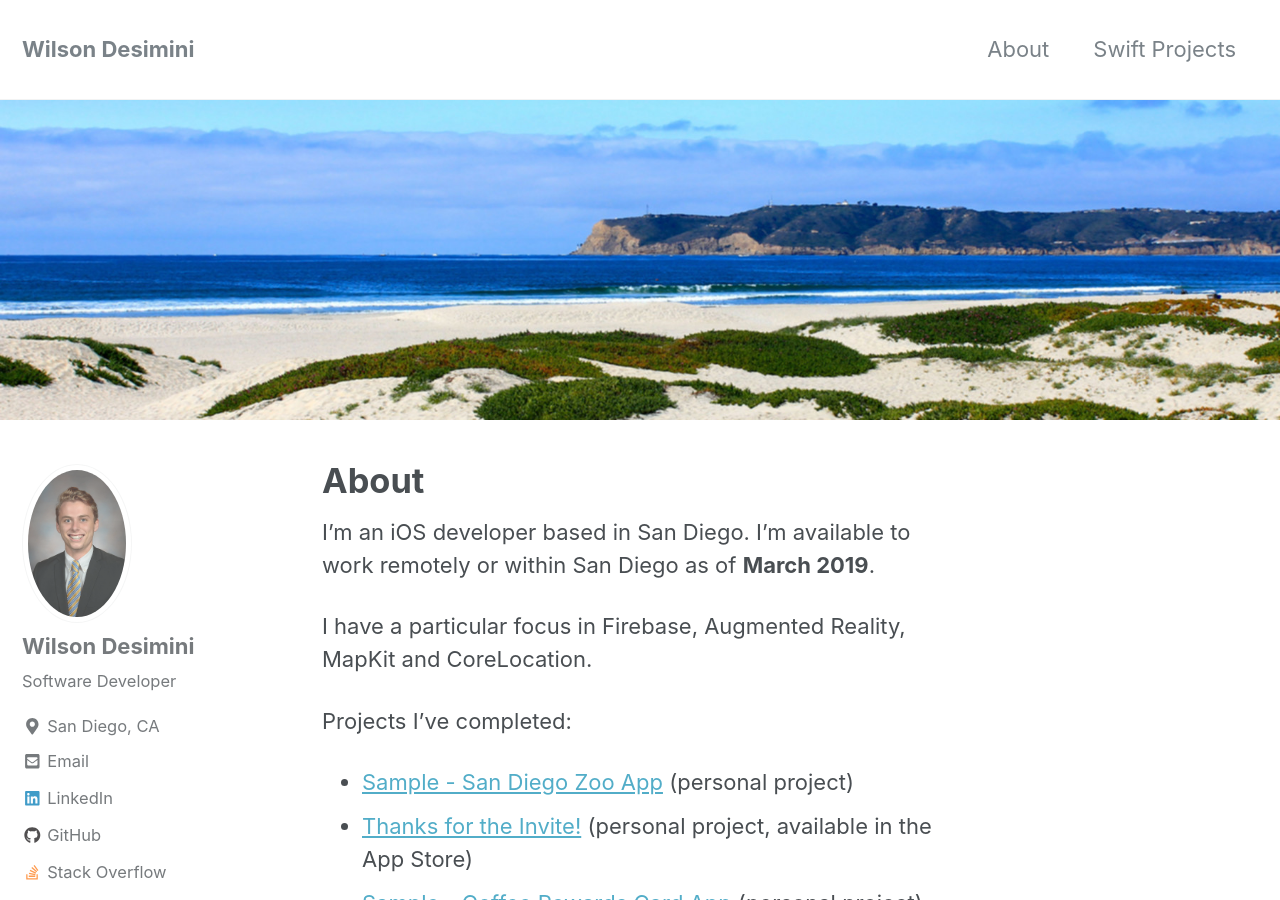
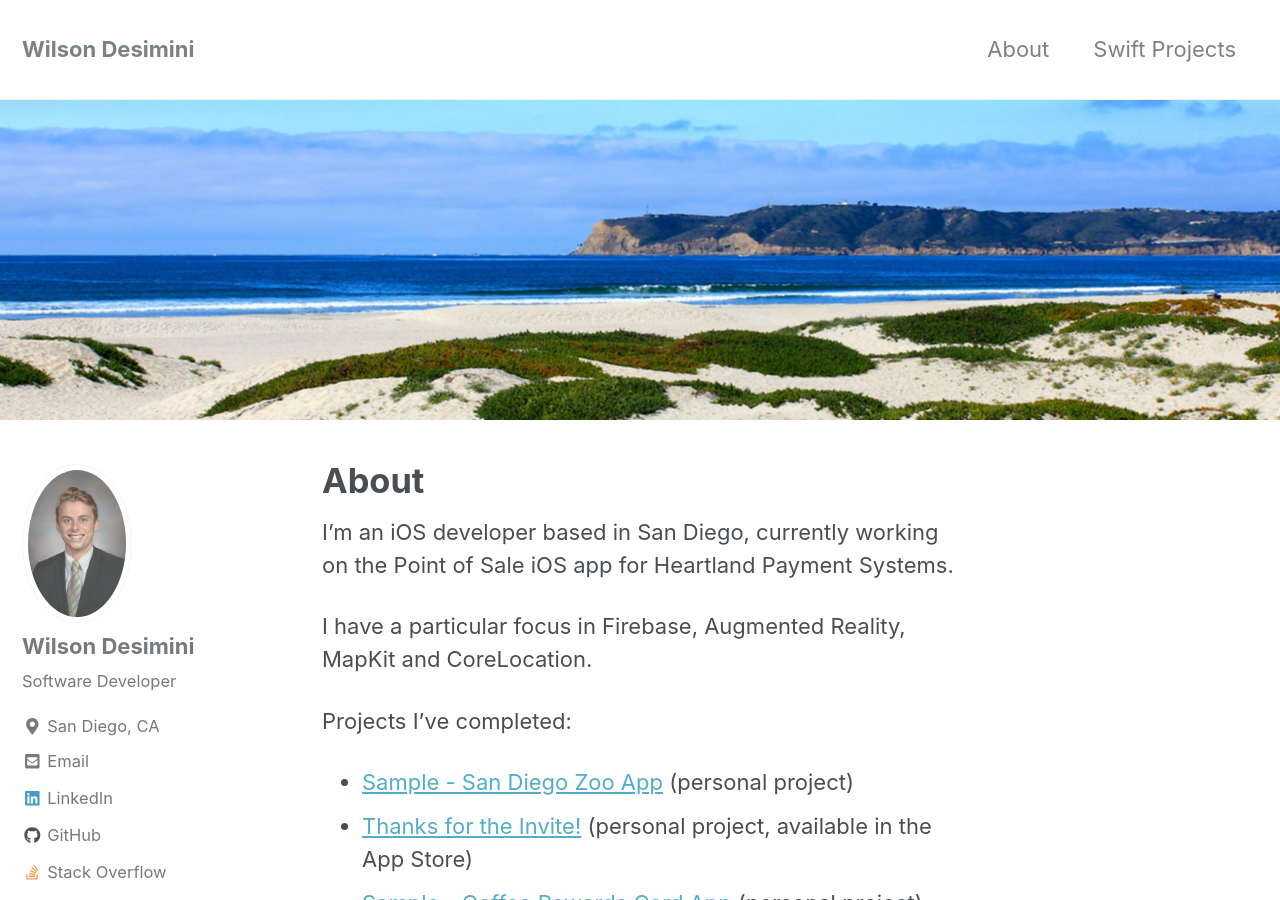
Before and after one commit to wdesimini/wdesimini.github.io, a Jekyll site: the page built from _pages/about.md, in a window 1280 px wide and 900 px high. Built offline with Jekyll 4.4.1, drawn with Linux system fonts in a browser that asks for light colours; nearby versions of some CDN libraries.

Commit message:
update about page

```diff
--- a/_pages/about.md
+++ b/_pages/about.md
@@ -5,7 +5,7 @@ header:
   image: "/images/sandiego-pointloma-banner.jpg"
 ---
 
-I'm an iOS developer based in San Diego. I'm available to work remotely or within San Diego as of **March 2019**.
+I'm an iOS developer based in San Diego, currently working on the Point of Sale iOS app for Heartland Payment Systems.
 
 I have a particular focus in Firebase, Augmented Reality, MapKit and CoreLocation.
 
```
